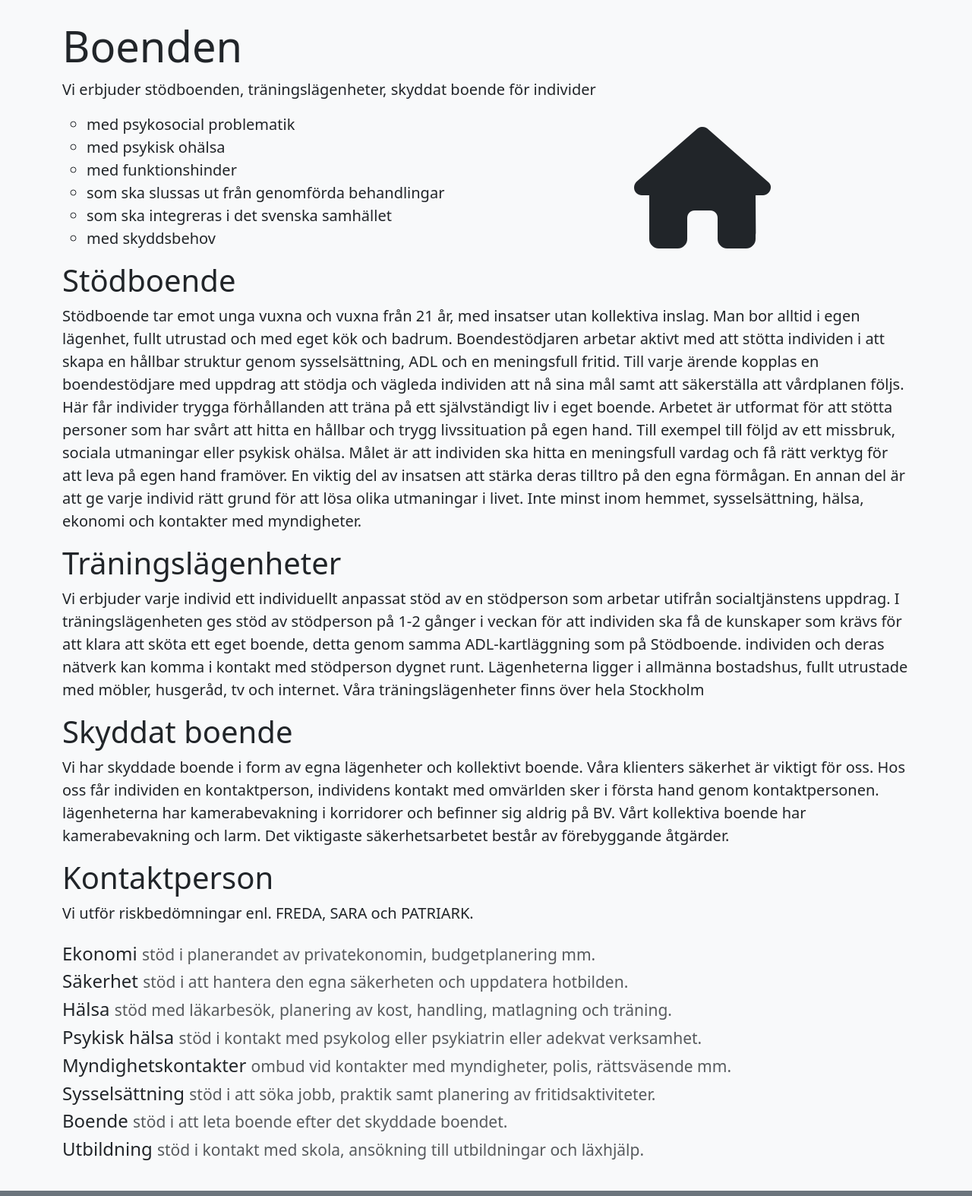
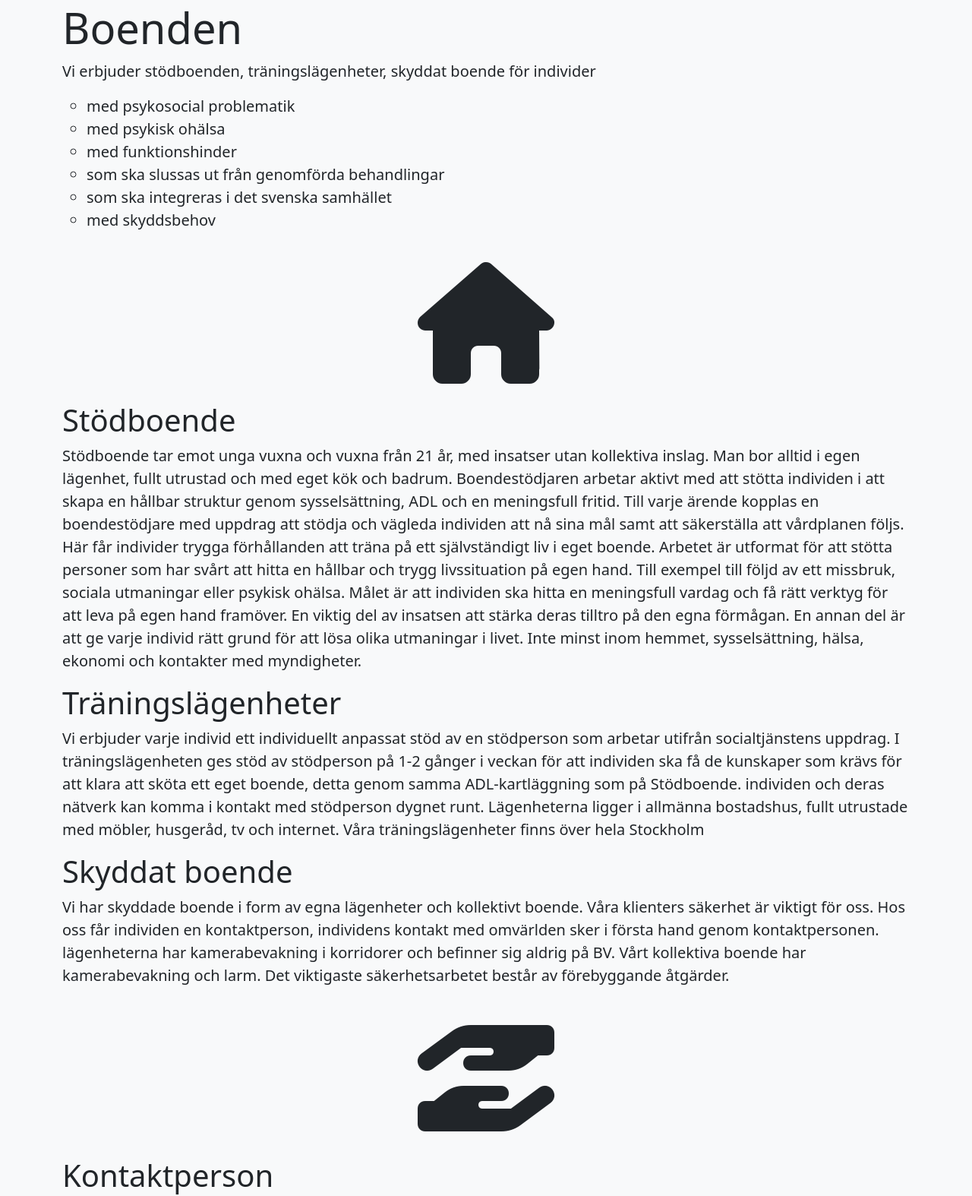
Before and after one commit to DanaSimola/static-pages, a plain HTML site: page index.html in a window 1280 px wide. Shown: the part 1218-2792 px from the top of the page at 76% size. Drawn offline with nearby package versions, Linux system fonts and the light colour scheme.

Commit message:
design changes

```diff
--- a/index.html
+++ b/index.html
@@ -117,17 +117,12 @@
     </div>
 </section>
 
-<section class="row bg-light mt-4">
-    <div class="col-md d-flex align-items-center justify-content-center">
-
-    </div>
-</section>
 <section class="row bg-light">
     <div class="col">
         <div class="container mt-4 mb-4">
             <div class="row">
                 <div class="col">
-                    <h4 class="display-4"> Boenden</h4>
+                    <h4 class="display-4">Boenden</h4>
                     <p class="lead">Vi erbjuder stödboenden, träningslägenheter, skyddat boende för individer</p>
                 </div>
             </div>
@@ -146,7 +141,9 @@
                         </li>
                     </ul>
                 </div>
-                <div class="col-md-6 d-flex align-items-center justify-content-center">
+            </div>
+            <div class="row bg-light m-4">
+                <div class="col d-flex align-items-center justify-content-center">
                     <i class="fa-solid fa-house fa-10x"></i>
                 </div>
             </div>
@@ -201,6 +198,10 @@
                             kollektiva boende har kamerabevakning och larm. Det viktigaste säkerhetsarbetet
                             består av förebyggande åtgärder.
                         </p>
+                    </section>
+
+                    <section class="d-flex align-items-center justify-content-center">
+                        <i class="fa-solid fa-hand-holding-hand fa-10x m-4"></i>
                     </section>
 
                     <section>
```
